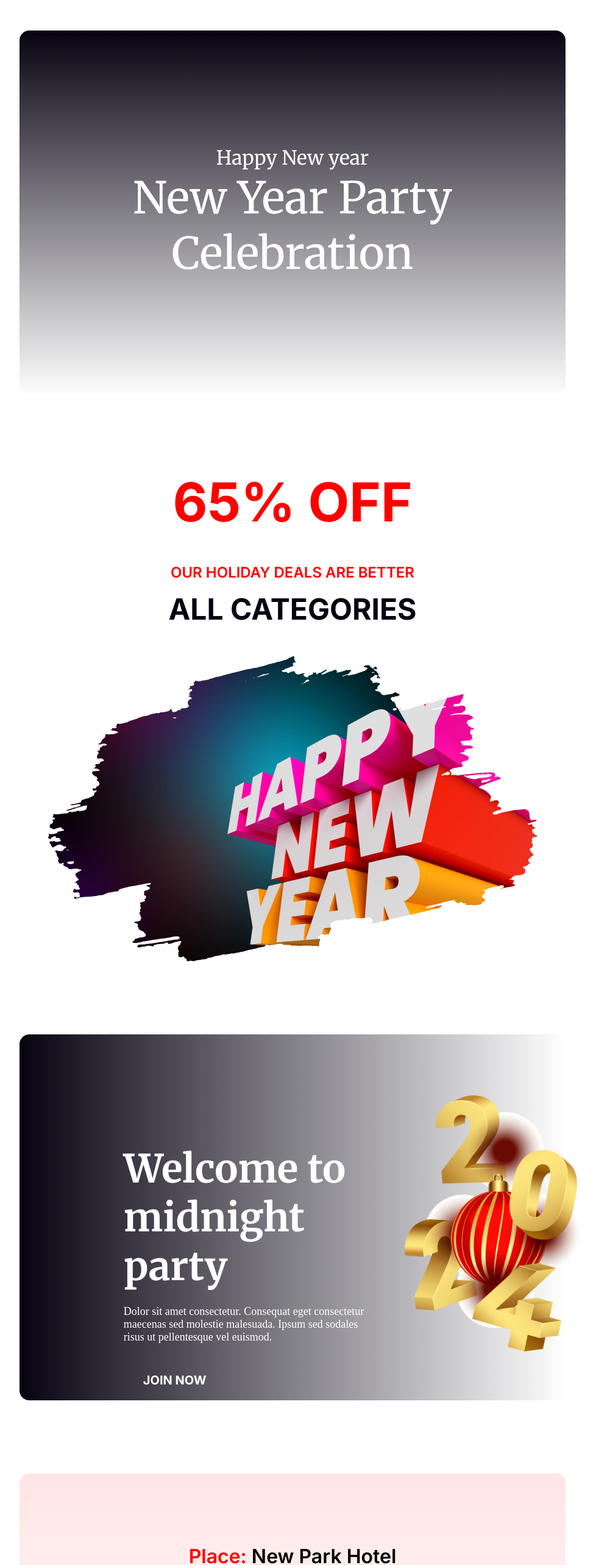
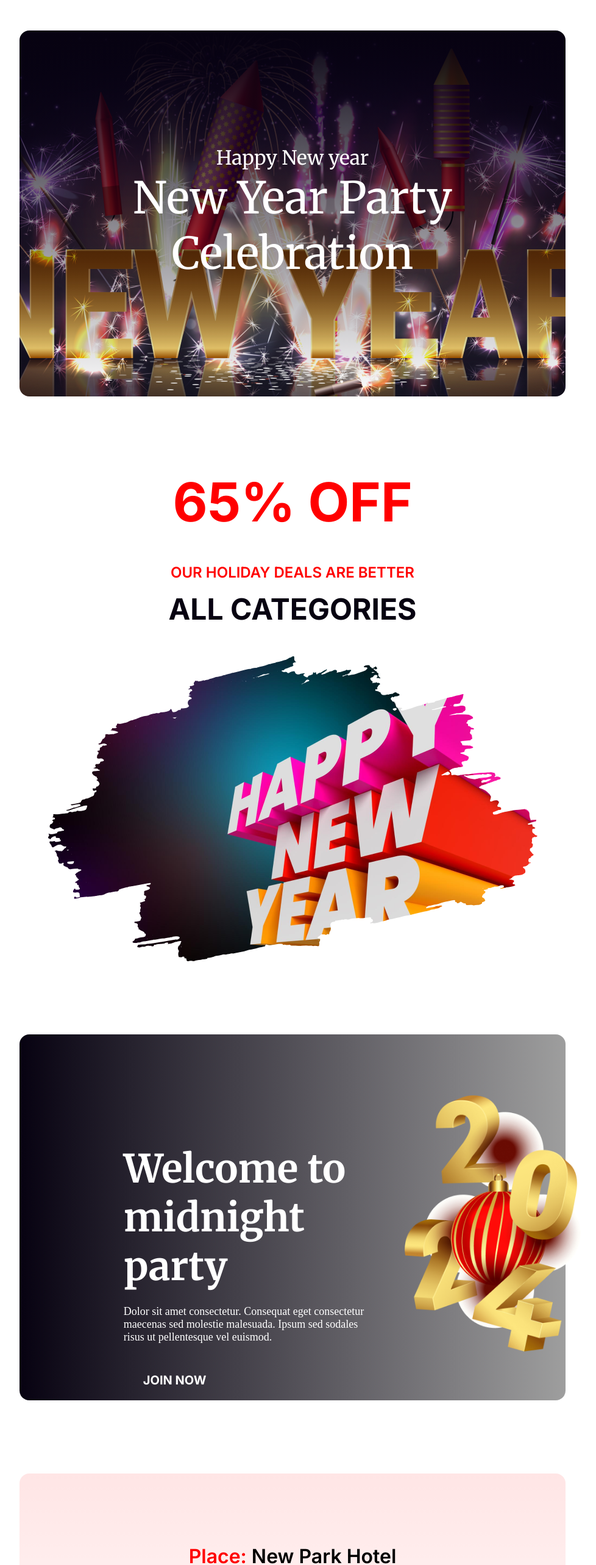
Before and after one commit to dip00-bb/New-Year-Offer-Project, a plain HTML site: page index.html in a window 1280 px wide. Shown: the top 2566 px of the page at 61% size, without its empty margins (160-1138 px from the left). Drawn offline with Linux system fonts and the light colour scheme; the site is published under a folder, as on GitHub Pages, so addresses that start at the root find nothing; a script that the page names is missing.

Commit message:
coreecting images path in css for third time

```diff
--- a/styles/style.css
+++ b/styles/style.css
@@ -61,7 +61,7 @@ section {
     justify-content: center;
     align-items: center;
     background: linear-gradient(to bottom, #070211 0%, rgba(7, 2, 17, 0) 100%),
-        url("/images/Banner-Image.png");
+        url("../images/Banner-Image.png");
 
     background-repeat: no-repeat;
     background-size: cover;
@@ -133,7 +133,7 @@ section {
 #midnight-party .content {
     width: 100%;
     height: 100%;
-    background: linear-gradient(to right, #070211 0%, rgba(7, 2, 17, 0) 100%), url("/images/Vectorrr.png");
+    background: linear-gradient(to right, #070211 0%, rgba(7, 2, 17, 0) 100%), url("../images/Vectorrr.png");
     background-repeat: no-repeat;
     background-size: cover;
     background-position: center;
```
